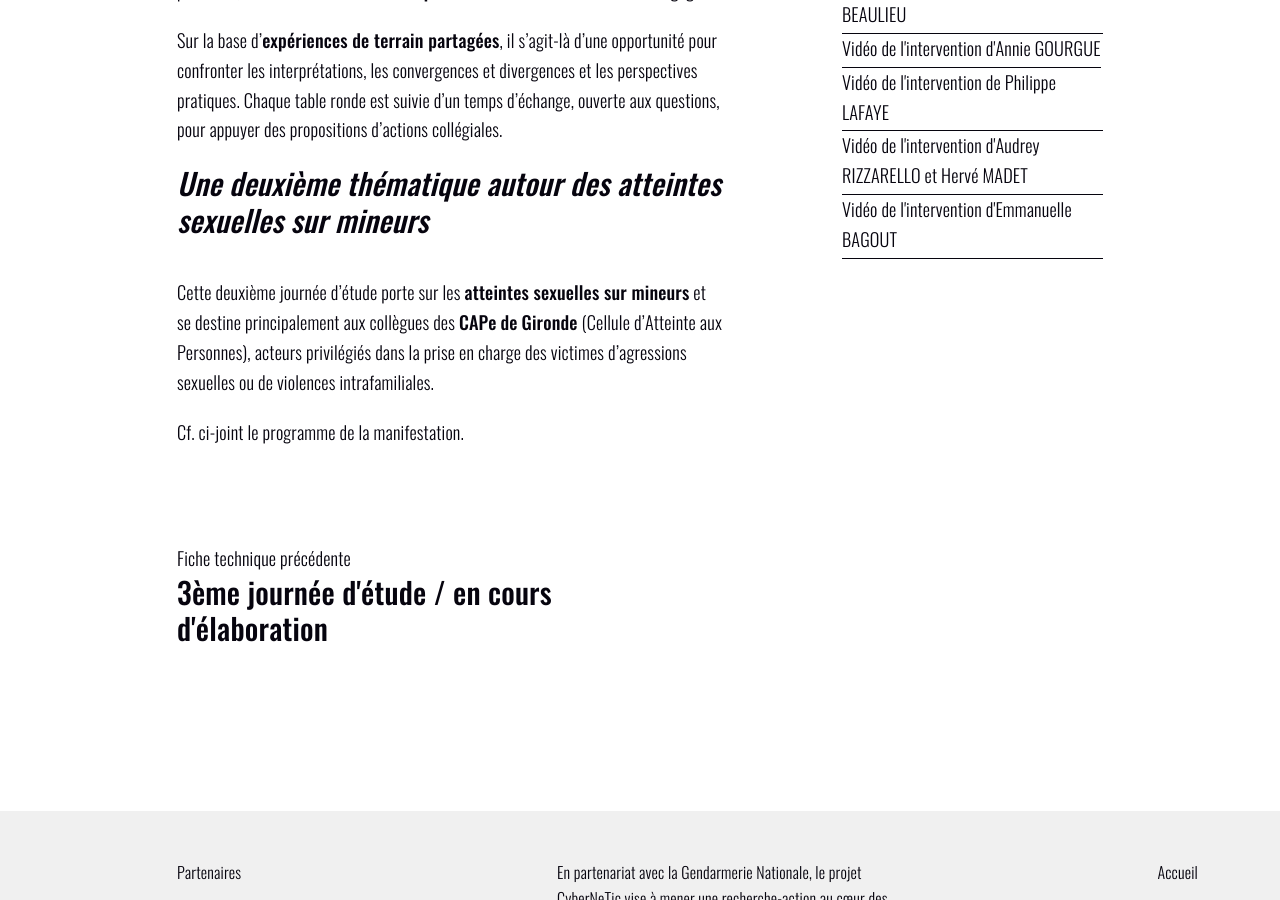
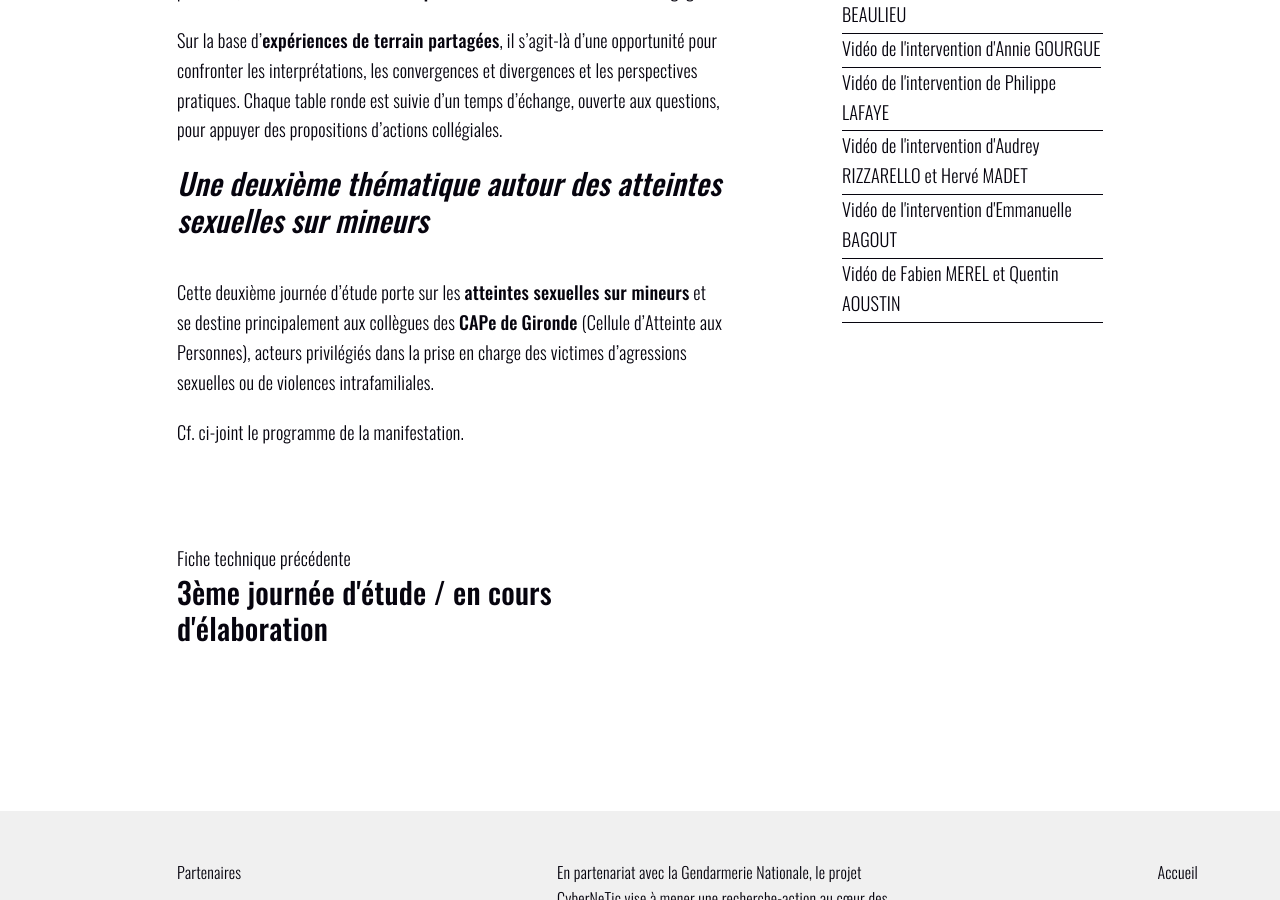
Before and after one commit to noesya/cyberneticproject, a Jekyll site: the page built from _study_days/atteintes-sexuelles-sur-mineurs-2eme-journee-d-etude-en-cours-d-elaboration.html, in a window 1280 px wide and 900 px high, scrolled down 1327 px. Built offline with Jekyll 4.4.1, drawn with Linux system fonts in a browser that asks for light colours.

Commit message:
Update Journées d‘études “atteintes-sexuelles-sur-mineurs-2eme-journee-d-etude-en-cours-d-elaboration”

```diff
--- a/_study_days/atteintes-sexuelles-sur-mineurs-2eme-journee-d-etude-en-cours-d-elaboration.html
+++ b/_study_days/atteintes-sexuelles-sur-mineurs-2eme-journee-d-etude-en-cours-d-elaboration.html
@@ -35,6 +35,8 @@ downloads:
     file: https://youtu.be/M0XnvR4YWOc
   - name: Vidéo de l'intervention d'Emmanuelle BAGOUT
     file: https://youtu.be/K3M5tjuU_Ig
+  - name: Vidéo de Fabien MEREL et Quentin AOUSTIN
+    file: https://youtu.be/V0nTonmLce8
 event_date: 2021-06-15T08:20:30.057Z
 warning: true
 ---
```
